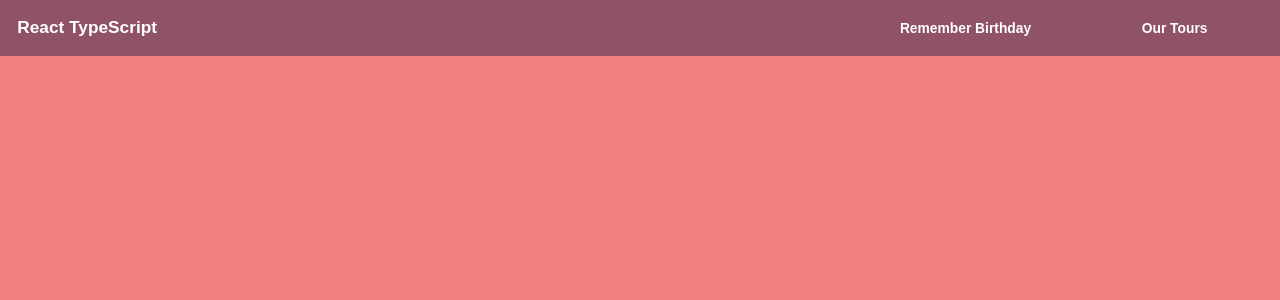
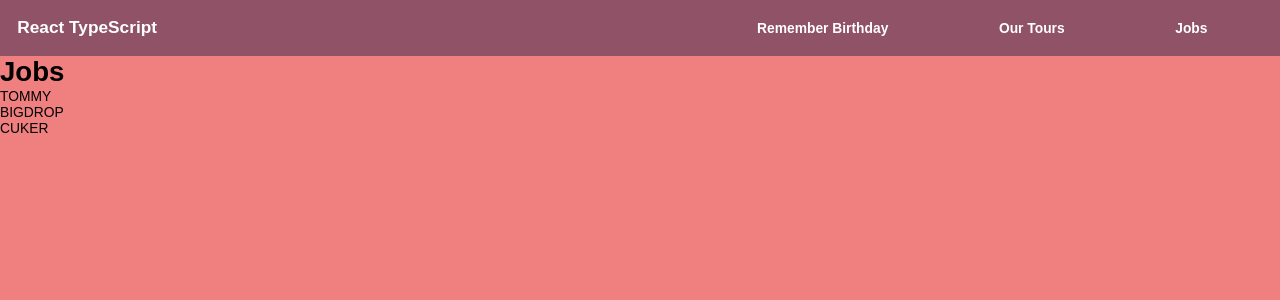
Before and after one commit to seriiserii825/react-typescript, a React (Vite) app: page /jobs in a window 1280 px wide. Shown: the top 300 px of the page. Built offline with nearby package versions, Linux system fonts and the light colour scheme.

Commit message:
jobs view

```diff
--- a/src/App.tsx
+++ b/src/App.tsx
@@ -3,6 +3,7 @@ import {BrowserRouter, Routes, Route} from "react-router-dom";
 import MainHeader from "./layouts/MainHeader";
 import RememberBirthdayView from "./views/RememberBirthdayView";
 import OurToursView from "./views/OurToursView";
+import JobsView from "./views/JobsView";
 
 function App() {
     return (
@@ -12,6 +13,7 @@ function App() {
                 <Routes>
                     <Route path="/" element={<RememberBirthdayView/>}/>
                     <Route path="/our-tours" element={<OurToursView/>}/>
+                    <Route path="/jobs" element={<JobsView/>}/>
                 </Routes>
             </BrowserRouter>
         </>
--- a/src/assets/scss/layouts/default.scss
+++ b/src/assets/scss/layouts/default.scss
@@ -1,7 +1,2 @@
 .home {
-  &__title{}
-  &__subtitle{}
-  &__text{}
-  &__btn{}
-  &__img{}
 }
--- /dev/null
+++ b/src/components/projects/jobs/JobsMenu.tsx
@@ -0,0 +1,16 @@
+import React from 'react';
+import {IJob} from "../../../interface/IJob";
+
+function JobsMenu({jobs}: { jobs: IJob[] }) {
+    return (
+        <ul className={'jobs-menu'}>
+            {jobs.map((job: IJob) => {
+                return (
+                    <li key={job.id} className={'jobs-menu__item'}>{job.company}</li>
+                )
+            })}
+        </ul>
+    );
+}
+
+export default JobsMenu;
--- /dev/null
+++ b/src/data/jobs.ts
@@ -0,0 +1,28 @@
+const jobs_list = [
+    {
+        id: "recAGJfiU4CeaVOHL",
+        order: 3,
+        title: "Full Stack Web Developer",
+        dates: "December 2015",
+        duties: "Tote bag sartorial mlkshk air plant vinyl banjo lumbersexual poke leggings offal cold-pressed brunch neutra. Hammock photo booth live-edge disrupt.",
+        company: "TOMMY",
+    },
+    {
+        id: "recIL6mJNfWobonls",
+        order: 2,
+        title: "Front-End Engineer",
+        dates: "May 2015 December 2015",
+        duties: "Hashtag drinking vinegar scenester mumblecore snackwave four dollar toast, lumbersexual XOXO. Cardigan church-key pabst, biodiesel vexillologist viral squid.",
+        company: "BIGDROP",
+    },
+    {
+        id: "rec61x18GVY99hQq5",
+        order: 1,
+        title: "Engineering Intern",
+        dates: "May 2014 September 2015",
+        duties: "I'm baby woke mumblecore stumptown enamel pin. Snackwave prism pork belly, blog vape four loko sriracha messenger bag jean shorts DIY bushwick VHS. Banjo post-ironic hella af, palo santo craft beer gluten-free.",
+        company: "CUKER",
+    },
+];
+
+export default jobs_list;
--- a/src/enum/EMenu.ts
+++ b/src/enum/EMenu.ts
@@ -1,4 +1,5 @@
 export enum EMenu {
     REMEMBERBIRTHDAY = '/',
     OURTOURS = '/our-tours',
+    JOBS = '/jobs',
 }
--- /dev/null
+++ b/src/interface/IJob.ts
@@ -0,0 +1,8 @@
+export interface IJob {
+    id: string;
+    order: number;
+    title: string;
+    dates: string;
+    duties: string;
+    company: string;
+}
--- a/src/layouts/MainHeader.tsx
+++ b/src/layouts/MainHeader.tsx
@@ -9,6 +9,7 @@ function MainHeader() {
             <ul className="main-menu">
                 <Link to={EMenu.REMEMBERBIRTHDAY}>Remember Birthday</Link>
                 <Link to={EMenu.OURTOURS}>Our Tours</Link>
+                <Link to={EMenu.JOBS}>Jobs</Link>
             </ul>
         </div>
     );
--- /dev/null
+++ b/src/views/JobsView.tsx
@@ -0,0 +1,20 @@
+import React, {useState} from 'react';
+import JobsMenu from "../components/projects/jobs/JobsMenu";
+import {IJob} from "../interface/IJob";
+import jobs_list from "../data/jobs";
+
+function JobsView(props) {
+    const [jobs, setJobs] = useState<IJob[]>(jobs_list);
+    return (
+        <div className={'jobs-view'}>
+            <h1 className="jobs-view__title">Jobs</h1>
+            {jobs.length === 0 ? (
+                <h3>no jobs</h3>
+            ) : (
+                <JobsMenu jobs={jobs}/>
+            )}
+        </div>
+    );
+}
+
+export default JobsView;
--- a/tsconfig.json
+++ b/tsconfig.json
@@ -17,7 +17,8 @@
     "strict": true,
     "noUnusedLocals": true,
     "noUnusedParameters": true,
-    "noFallthroughCasesInSwitch": true
+    "noFallthroughCasesInSwitch": true,
+    "allowSyntheticDefaultImports": true
   },
   "include": ["src"],
   "references": [{ "path": "./tsconfig.node.json" }]
```
Also changed, not shown: src/components/projects/our-tours/OurToursItem.tsx (+9 -4 lines), src/views/OurToursView.tsx (+21 -16 lines), src/views/RememberBirthdayView.tsx (+10 -6 lines).
